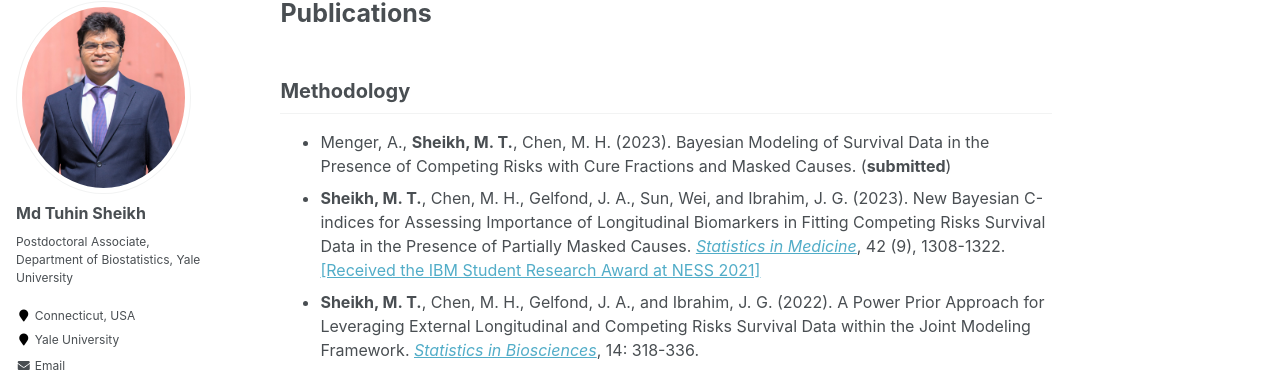
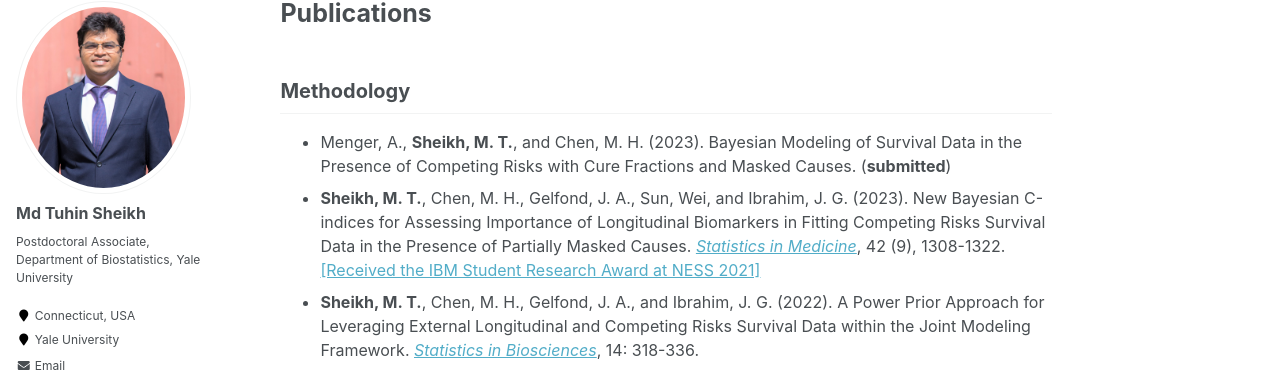
Before and after one commit to mdtuhinsheikh/mdtuhinsheikh.github.io, a Jekyll site: the page built from _pages/publications.md, in a window 1280 px wide and 1133 px high. Shown: the part 104-476 px from the top of the window. Built offline with Jekyll 4.4.1, drawn with Linux system fonts in a browser that asks for light colours.

Commit message:
Update publications.md

```diff
--- a/_pages/publications.md
+++ b/_pages/publications.md
@@ -5,7 +5,7 @@ author_profile: true
 ---
 
 ## Methodology
-- Menger, A., **Sheikh, M. T.**, Chen, M. H. (2023). Bayesian Modeling of Survival Data in the Presence of Competing Risks with Cure Fractions and Masked Causes. (**submitted**)
+- Menger, A., **Sheikh, M. T.**, and Chen, M. H. (2023). Bayesian Modeling of Survival Data in the Presence of Competing Risks with Cure Fractions and Masked Causes. (**submitted**)
 - **Sheikh, M. T.**, Chen, M. H., Gelfond, J. A., Sun, Wei, and Ibrahim, J. G. (2023). New Bayesian C-indices for Assessing Importance of Longitudinal Biomarkers
 in Fitting Competing Risks Survival Data in the Presence of Partially Masked Causes. [*Statistics in Medicine*](https://onlinelibrary.wiley.com/doi/10.1002/sim.9671), 42 (9), 1308-1322. [[Received the IBM Student Research Award at NESS 2021]](https://nestat.org/ibmawards/ibm2021/)
 - **Sheikh, M. T.**, Chen, M. H., Gelfond, J. A., and Ibrahim, J. G. (2022). A Power Prior Approach for Leveraging External Longitudinal and Competing Risks Survival Data within the Joint Modeling Framework. [*Statistics in Biosciences*](https://doi.org/10.1007/s12561-021-09330-6), 14: 318-336.
```
